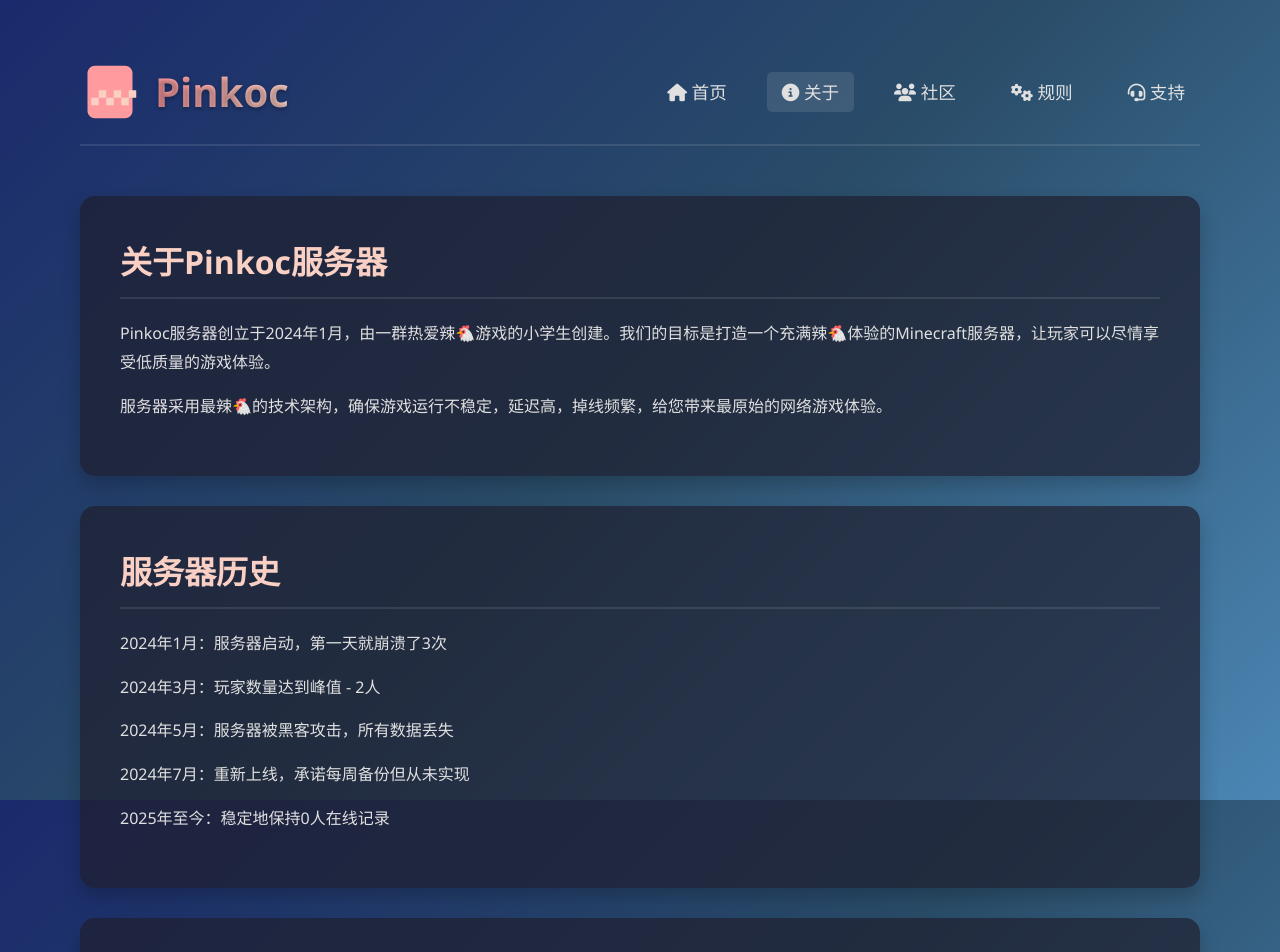
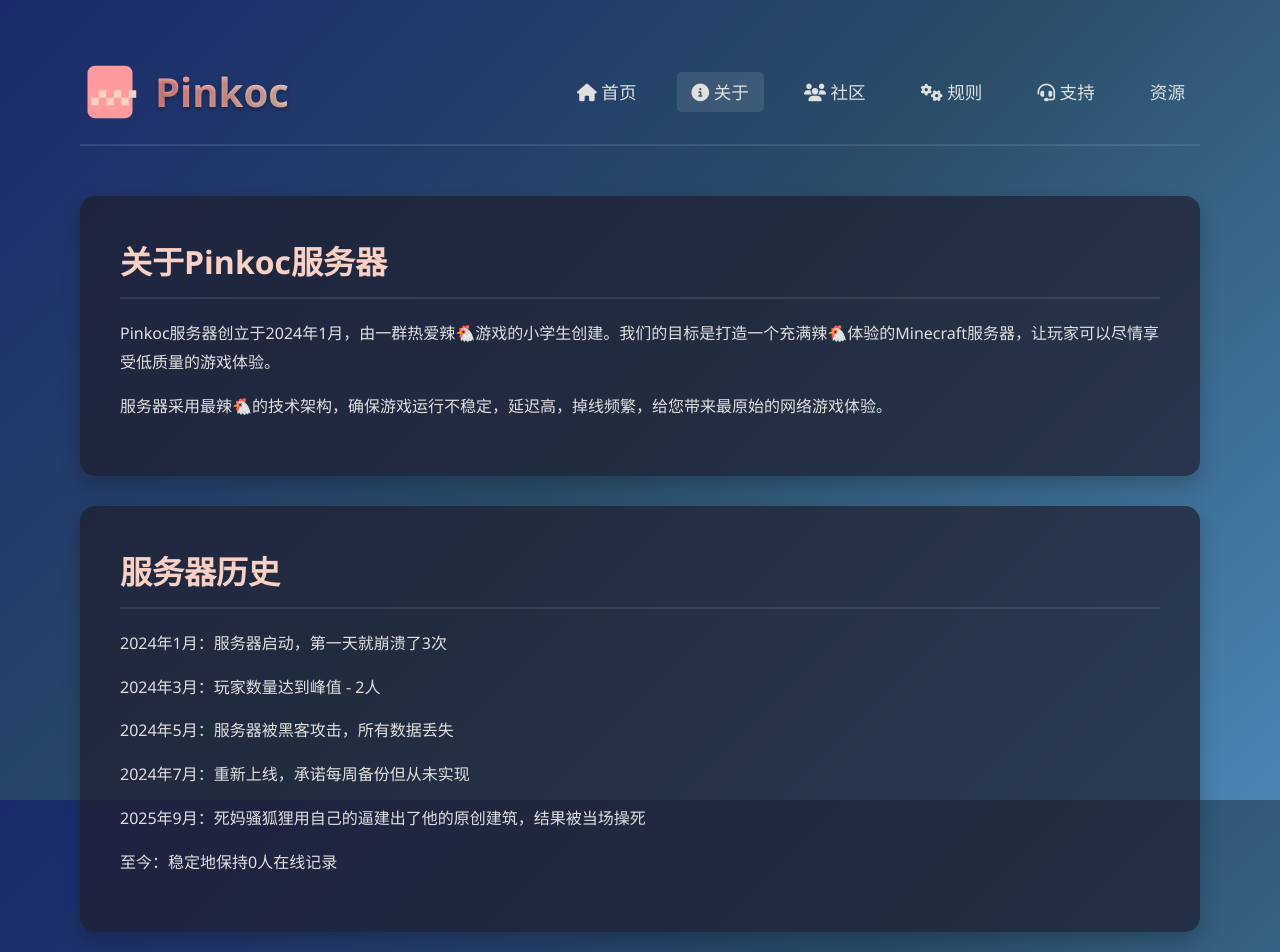
Before and after one commit to SOPQRB/sqsw.github.io, a plain HTML site: page about.html in a window 1280 px wide. Shown: the top 952 px of the page. Drawn offline with Linux system fonts and the light colour scheme.

Commit message:
Update about.html

```diff
--- a/about.html
+++ b/about.html
@@ -494,6 +494,7 @@
                     <li><a href="community.html"><i class="fas fa-users"></i> 社区</a></li>
                     <li><a href="rules.html"><i class="fas fa-cogs"></i> 规则</a></li>
                     <li><a href="support.html"><i class="fas fa-headset"></i> 支持</a></li>
+                    <li><a href="https://91dw.pinkoc.top"></i> 资源</a></li>
                 </ul>
             </nav>
         </header>
@@ -511,7 +512,8 @@
                 <p>2024年3月：玩家数量达到峰值 - 2人</p>
                 <p>2024年5月：服务器被黑客攻击，所有数据丢失</p>
                 <p>2024年7月：重新上线，承诺每周备份但从未实现</p>
-                <p>2025年至今：稳定地保持0人在线记录</p>
+                <p>2025年9月：死妈骚狐狸用自己的逼建出了他的原创建筑，结果被当场操死</p>
+                <p>至今：稳定地保持0人在线记录</p>
             </div>
 
             <div class="content-card">
```
